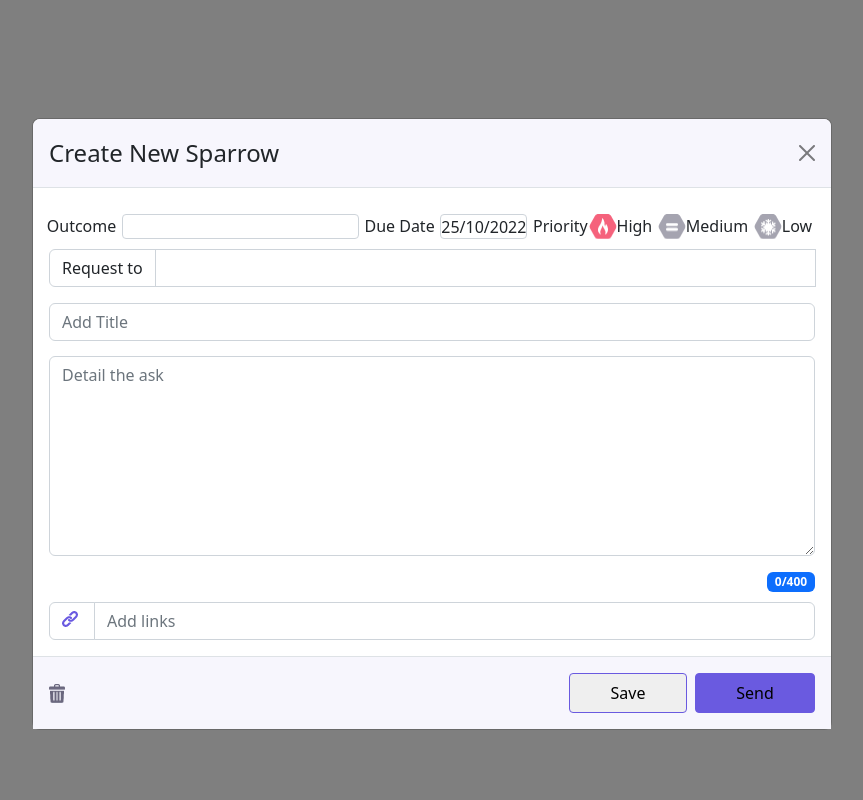
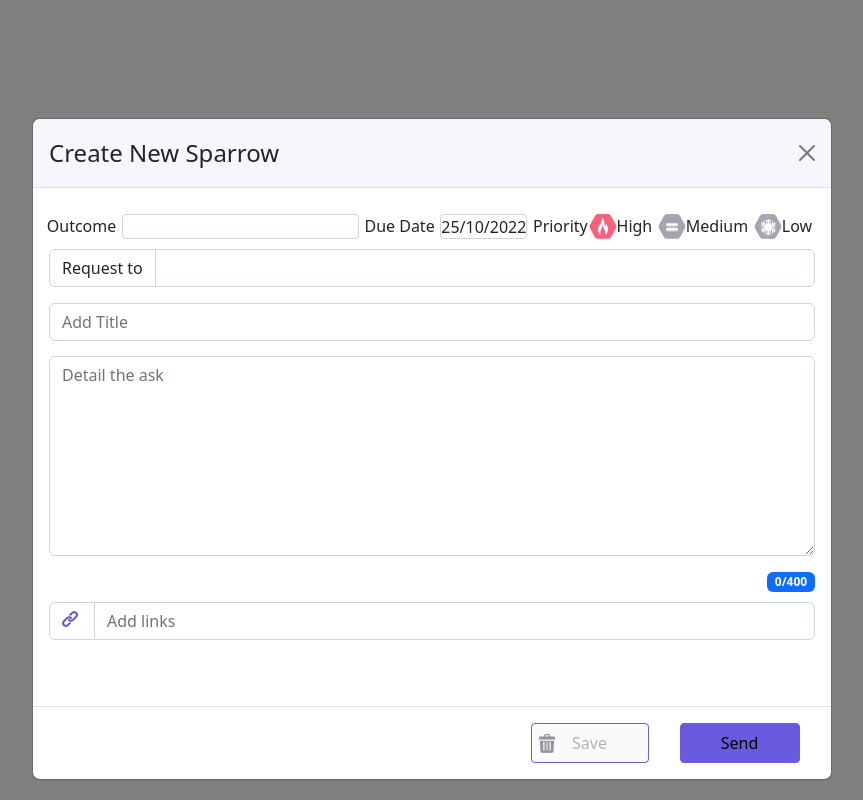
Before and after one commit to OviyaJagadeesan/Test, a React (Create React App) app: page /dec in a window 1280 px wide. Shown: the whole page, without its empty margins (208-1071 px from the left). Built offline with nearby package versions, Linux system fonts and the light colour scheme.

Commit message:
28-10-2022

```diff
--- a/package.json
+++ b/package.json
@@ -10,6 +10,7 @@
     "react": "^18.2.0",
     "react-bootstrap": "^2.5.0",
     "react-bootstrap-modal": "^4.2.0",
+    "react-datepicker": "^4.8.0",
     "react-dom": "^18.2.0",
     "react-router-dom": "^6.4.2",
     "react-scripts": "5.0.1",
--- a/src/Components/DecisionRequired/DecisionRequired.css
+++ b/src/Components/DecisionRequired/DecisionRequired.css
@@ -1,6 +1,15 @@
-.modal-head-foot-bg-color{
+.modal-head-bg-color{
     background-color: #F7F6FD;
+    display: flex;
+    justify-content: space-between;
 }
+
+.modal-foot-bg-color{
+    background-color: #F7F6FD;
+    display: flex;
+    justify-content: space-between;
+}
+
 .content {
     display: flex;
     flex-direction: row;
@@ -149,22 +158,10 @@
     height: 30px;
 }
 
-.modal-foot-align-left{
-    justify-content: left;
-}
-
-.modal-foot-align-right{
-    justify-content: right;
-}
-
-.foot-align{
-    justify-content: space-between;
-}
-
 .delete-img{
     height: 19.69px;
     width: 16px;
-    margin-right: 750px;
+    /* margin-right: 750px;  */
     background: transparent url('/src/Images/delete-img.png') 0% 0% no-repeat padding-box;
 }
 
@@ -181,7 +178,7 @@
 }
 
 .btn-send{
-    margin-left: 8px;
+    /* margin-left: 30px; */
     border: 1px solid #6A5AE0;
     width: 120px;
     height: 40px;
@@ -191,6 +188,19 @@
 
 .mt-3{
     float: right;
+}
+
+.errorView{
+    margin-top: 20px;
+    height: 30px;
+    color: red;
+    text-align: center;
+}
+
+.modal-foot-buttons{
+    width: 300px;
+    display: flex;
+    justify-content: space-around;
 }
 
 @media only screen and (min-width:700px)and(max-width:992px) {
--- a/src/Components/DecisionRequired/DecisionRequired.js
+++ b/src/Components/DecisionRequired/DecisionRequired.js
@@ -30,7 +30,7 @@ function DecisionRequired() {
     setErrorTitle("");
 
     if (!req) {
-      setErrorReq("Enter from address");
+      setErrorReq("Enter email address");
     } else if (!/^\w+([-+.']\w+)*@\w+([-.]\w+)*\.\w+([-.]\w+)*$/.test(req)) {
       setErrorReq("Enter the proper email id");
     } else if (!title) {
@@ -38,13 +38,6 @@ function DecisionRequired() {
     } else {
       navigate("/spr-list");
     }
-  };
-
-  const reqHandler = (t) => {
-    setReq(t);
-  };
-  const titleHandler = (t) => {
-    setTitle(t);
   };
 
   return (
@@ -65,22 +58,22 @@ function DecisionRequired() {
           </Modal.Header>
           <Modal.Body>
             <div className="content">
-              <div className="out-Text">Outcome</div>
+              <label className="out-Text">Outcome</label>
               <input type="text" className="out-TextField" />
-              <div className="due-Text">Due Date</div>
+              <label className="due-Text">Due Date</label>
               <div className="due-TextField">{date}</div>
-              <div className="priority-Text">Priority</div>
+              <label className="priority-Text">Priority</label>
               <div>
                 <div className="high-Img"></div>
-                <div className="high-Text">High</div>
+                <label className="high-Text">High</label>
               </div>
               <div>
                 <div className="medium-Img"></div>
-                <div className="medium-Text">Medium</div>
+                <label className="medium-Text">Medium</label>
               </div>
               <div>
                 <div className="low-Img"></div>
-                <div className="low-Text">Low</div>
+                <label className="low-Text">Low</label>
               </div>
             </div>
             <div>
@@ -89,27 +82,21 @@ function DecisionRequired() {
                 <input
                   type="text"
                   className="form-control align"
-                  onChangeText={(t) => reqHandler(t)}
+                  onChange={(e) => {
+                    setReq(e.target.value);
+                  }}
                 />
-                <div>
-                {ErrorReq != "" ? (
-                  <div>{ErrorReq}</div>
-                ) : null}
-              </div>
               </div>
             </div>
             <div>
               <input
                 type="text"
                 placeholder="Add Title"
-                onChangeText={(t) => titleHandler(t)}
+                onChange={(e) => {
+                  setTitle(e.target.value);
+                }}
                 className="form-control postponebox"
               ></input>
-              <div>
-                {ErrorTitle != "" ? (
-                  <div>{ErrorTitle}</div>
-                ) : null}
-              </div>
             </div>
             <div>
               <textarea
@@ -139,9 +126,18 @@ function DecisionRequired() {
                 className="form-control link-text"
               ></input>
             </div>
+            <div className="errorView">
+              {ErrorReq !== "" ? <p>{ErrorReq}</p> : null}
+              {ErrorTitle !== "" ? <p>{ErrorTitle}</p> : null}
+            </div>
           </Modal.Body>
-          <div className="modal-head-foot-bg-color">
-            <div class="modal-footer foot-align">
+          <Modal.Footer className="modal-foot-bg-color">
+            <div className="delete-img"></div>
+            <div className="modal-foot-buttons">
+            <button type="button" className="btn-save" disabled="modal">Save</button>
+            <button type="button" className="btn-send" onClick={SendButton}>Send</button>
+            </div>
+            {/* <div className="modal-head-foot-bg-color">
                 <div className="modal-foot-align-left">
                   <div className="delete-img"></div>
                 </div>
@@ -153,8 +149,8 @@ function DecisionRequired() {
                     Send
                   </button>
                 </div>
-            </div>
-          </div>
+            </div> */}
+          </Modal.Footer>
         </Modal>
       </div>
     </>
```
Also changed, not shown: 1 other file (tests, documents, lock files or other folders). Lines whose indentation alone changed are shown as unchanged.
